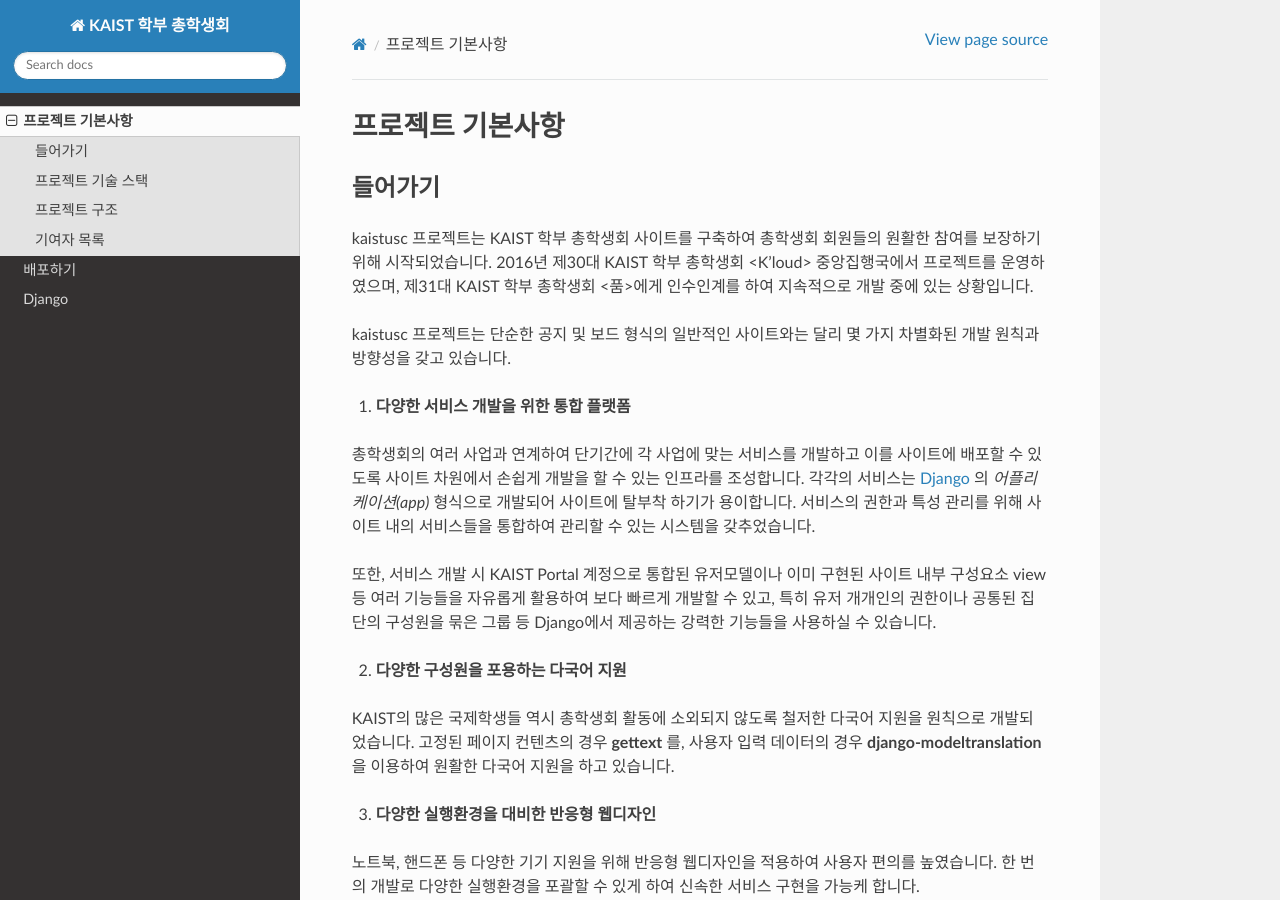
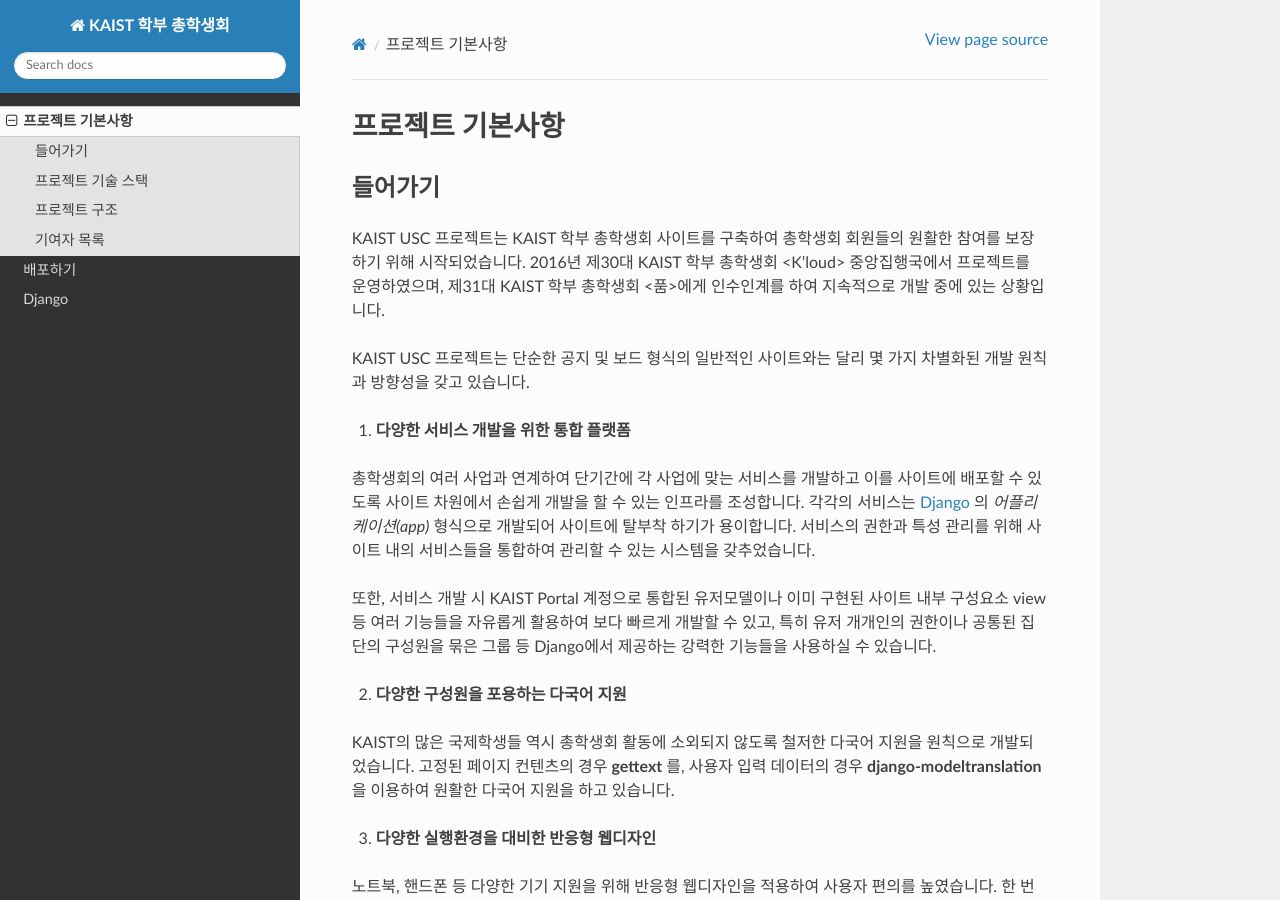
Before and after one commit to hangpark/kaistusc, a Sphinx documentation site: the page built from docs/basic.rst, in a window 1280 px wide and 900 px high. Built offline with Sphinx 7.4.7 and the Read the Docs theme 2.0.0, drawn with Linux system fonts in a browser that asks for light colours.

Commit message:
Refs #83 -- Update project name to KAIST USC

```diff
--- a/docs/basic.rst
+++ b/docs/basic.rst
@@ -5,10 +5,10 @@
 들어가기
 -----------------------------------------------
 
-kaistusc 프로젝트는 KAIST 학부 총학생회 사이트를 구축하여 총학생회 회원들의 원활한 참여를 보장하기 위해 시작되었습니다.
+KAIST USC 프로젝트는 KAIST 학부 총학생회 사이트를 구축하여 총학생회 회원들의 원활한 참여를 보장하기 위해 시작되었습니다.
 2016년 제30대 KAIST 학부 총학생회 <K'loud> 중앙집행국에서 프로젝트를 운영하였으며, 제31대 KAIST 학부 총학생회 <품>에게 인수인계를 하여 지속적으로 개발 중에 있는 상황입니다.
 
-kaistusc 프로젝트는 단순한 공지 및 보드 형식의 일반적인 사이트와는 달리 몇 가지 차별화된 개발 원칙과 방향성을 갖고 있습니다.
+KAIST USC 프로젝트는 단순한 공지 및 보드 형식의 일반적인 사이트와는 달리 몇 가지 차별화된 개발 원칙과 방향성을 갖고 있습니다.
 
 (1) **다양한 서비스 개발을 위한 통합 플랫폼**
 
@@ -67,7 +67,7 @@
 -----------------------------------------------
 
 본 프로젝트 파일구조는 크게 배포환경 설정파일, 백엔드 소스, 프론트엔드 소스, 개발문서로 나뉩니다.
-최상위 폴더(:file:`kaistusc`)에 있는 낱개의 파일들은 보통 배포환경을 구축하기 위한 설정파일들이며, 백엔드 소스는 :file:`kaistusc/`, :file:`apps/`, :file:`middlewares/` 에 담겨있으며, 프론트엔드 소스는 :file:`static/src/` 에, 개발문서는 :file:`docs/` 에 위치해 있습니다.
+최상위 폴더(:file:`kaistusc/`)에 있는 낱개의 파일들은 보통 배포환경을 구축하기 위한 설정파일들이며, 백엔드 소스는 :file:`kaistusc/`, :file:`apps/`, :file:`middlewares/` 에 담겨있으며, 프론트엔드 소스는 :file:`static/src/` 에, 개발문서는 :file:`docs/` 에 위치해 있습니다.
 
 아래는 프로젝트 최상위 폴더에 존재하는 디렉토리와 파일들에 대한 간략한 설명입니다.
 알파벳 순으로 나열되어 있습니다.
--- a/docs/django.rst
+++ b/docs/django.rst
@@ -13,7 +13,7 @@
 프로젝트 요구사항
 -----------------
 
-kaistusc django 프로젝트는 일반적인 django 프로젝트에 비해 몇 가지 강력한 요구사항이 존재합니다.
+**KAIST USC** django 프로젝트는 일반적인 django 프로젝트에 비해 몇 가지 강력한 요구사항이 존재합니다.
 
 
 국제화/지역화
@@ -83,7 +83,7 @@
 ~~~~~~~~~~~
 
 **Manager** 앱이 필요한 가장 큰 이유는 **권한 관리** 때문입니다.
-기본적으로 kaistusc 프로젝트는 각 서비스에 대한 권한을 아래 7가지 중 하나로 나타냅니다. (:mod:`apps.manager.constants` 에 위치)
+기본적으로 **KAIST USC** 프로젝트는 각 서비스에 대한 권한을 아래 7가지 중 하나로 나타냅니다. (:mod:`apps.manager.constants` 에 위치)
 
 - 권한없음
 - 접근권한
--- a/docs/production.rst
+++ b/docs/production.rst
@@ -4,7 +4,7 @@
 Docker를 이용한 배포
 --------------------
 
-kaistusc 프로젝트는 Docker_ 를 이용하여 손쉽게 배포할 수 있습니다.
+**KAIST USC** 프로젝트는 Docker_ 를 이용하여 손쉽게 배포할 수 있습니다.
 
 .. code-block:: bash
 
@@ -23,7 +23,7 @@
 Docker로 DB 서버 구축
 ---------------------
 
-kaistusc는 기본적으로 MySQL_ 을 사용합니다. 다른 DBMS의 경우 :file:`settings.py` 등을 적절히 수정해야 합니다. 여기서는 MySQL 서버를 구축하도록 하겠습니다. MySQL 서버 이미지를 다운받기 위해 아래의 명령어를 입력합니다.
+**KAIST USC** 는 기본적으로 MySQL_ 을 사용합니다. 다른 DBMS의 경우 :file:`settings.py` 등을 적절히 수정해야 합니다. 여기서는 MySQL 서버를 구축하도록 하겠습니다. MySQL 서버 이미지를 다운받기 위해 아래의 명령어를 입력합니다.
 
 .. code-block:: bash
 
```
